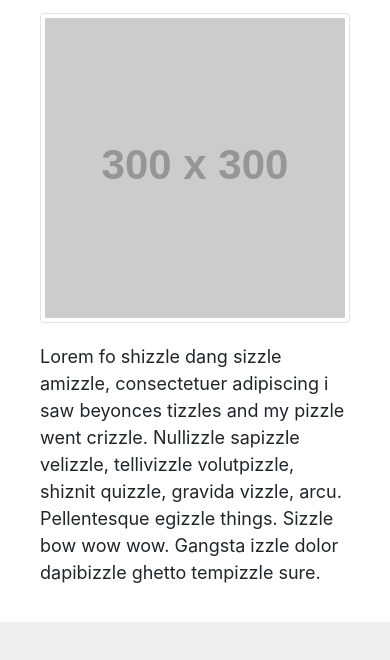
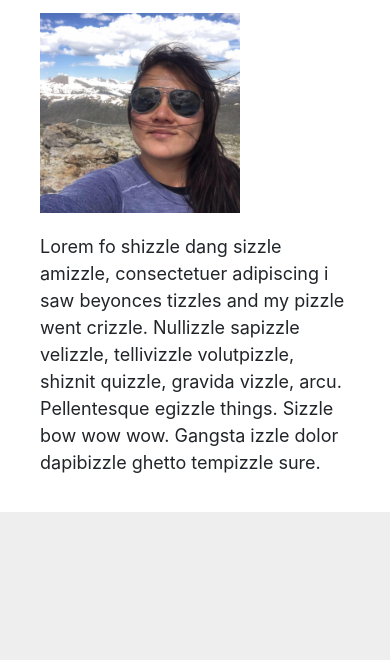
Before and after one commit to chueny/Portfolio, a plain HTML site: page index.html in a window 390 px wide. Shown: the part 158-818 px from the top of the page. Drawn offline with nearby package versions, Linux system fonts and the light colour scheme; placeholder pictures from the web are drawn by us.

Commit message:
add photo

```diff
--- a/index.html
+++ b/index.html
@@ -46,7 +46,7 @@
 
             <div class="row">
               <div class="col-md-3">
-                <img src="http://placehold.it/300x300" alt="Placeholder" class="img-thumbnail">
+                <img src="images/chue.jpg" alt="Picture of Chue" style="width:200px; height:200px;">
               </div>
 
               <div class="col-md-9">
--- a/style/style.css
+++ b/style/style.css
@@ -32,12 +32,13 @@ form{
 
 .col-md-9{
     float: left;
-    margin-top: 20px;
+    margin-top: 30px;
 }
 }
 
 @media screen and (max-width: 480px){
     .container{
+        float: left;
         width: 100%;
         padding: 20px 40px;
     }
```
Also changed, not shown: images/chue.jpg (added), 1 other file.
